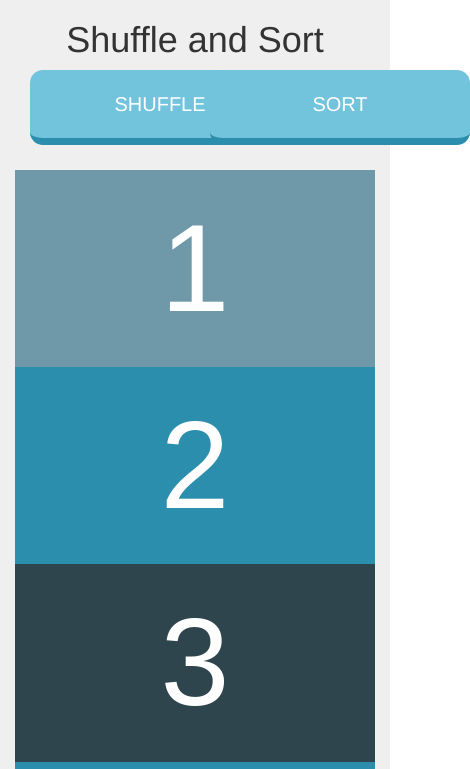
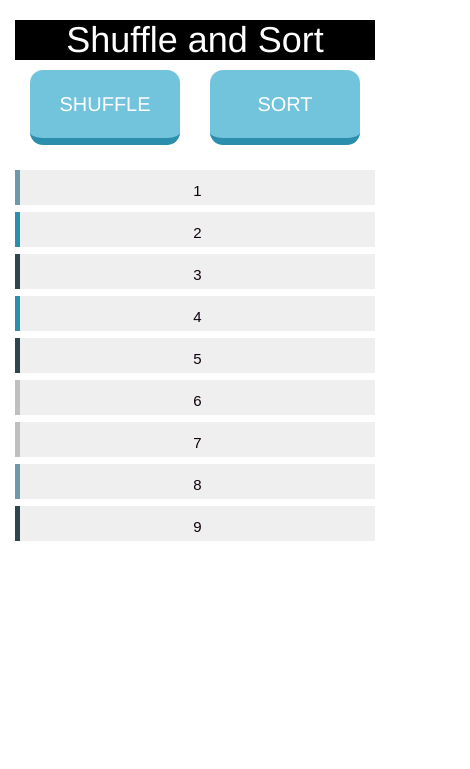
Before and after one commit to manilac/Responsivenumberedsqaures, a plain HTML site: page index.html in a window 390 px wide. Shown: the top 769 px of the page, 470 px wide, since content can reach past the window. Drawn offline with nearby package versions, Linux system fonts and the light colour scheme.

Commit message:
Setting the mobile css.

```diff
--- a/index.html
+++ b/index.html
@@ -10,7 +10,9 @@
 </head>
 <body>
 <div class="container col-md-12">
+    <div class="mobile_head">
     <h1>Shuffle and Sort</h1>
+    </div>
     <div class="col-md-4 col-sm-4 col-md-push-8 col-sm-push-8">
         <div class="row">
             <div class="col-md-12  col-sm-12  col-xs-6">
--- a/shufflesort.js
+++ b/shufflesort.js
@@ -1,11 +1,11 @@
 document.addEventListener('DOMContentLoaded', function () {
-    const arra1 = [{text: 1, class: 'colorGrp1'}, {text: 2, class: 'colorGrp2'}, {
-        text: 3,
-        class: 'colorGrp3'
-    }, {text: 4, class: 'colorGrp2'}, {text: 5, class: 'colorGrp3'}, {text: 6, class: 'colorGrp4'}, {
-        text: 7,
-        class: 'colorGrp4'
-    }, {text: 8, class: 'colorGrp1'}, {text: 9, class: 'colorGrp3'}];
+    const arra1 = [{value: 1, class: 'color1'}, {value: 2, class: 'color2'}, {
+        value: 3,
+        class: 'color3'
+    }, {value: 4, class: 'color2'}, {value: 5, class: 'color3'}, {value: 6, class: 'color4'}, {
+        value: 7,
+        class: 'color4'
+    }, {value: 8, class: 'color1'}, {value: 9, class: 'color3'}];
     render(arra1);
     function render(arra) {
         document.getElementById('container').innerHTML = '';
@@ -15,7 +15,7 @@ document.addEventListener('DOMContentLoaded', function () {
             card.className = "col-md-4 col-sm-4 col-xs-12 square card " + arra1[i].class;
             value.className = "value";
 
-            value.innerHTML = arra1[i].text;
+            value.innerHTML = arra1[i].value;
             card.appendChild(value);
 
             document.getElementById("container").appendChild(card);
@@ -45,7 +45,7 @@ document.addEventListener('DOMContentLoaded', function () {
 
     sort = () => {
         arra1.sort(function (x, y) {
-            return x.text - y.text;
+            return x.value - y.value;
         });
         render(arra1);
     }
--- a/style.css
+++ b/style.css
@@ -24,16 +24,16 @@
     text-align: center;
     font-family: sans-serif;
 }
-.colorGrp1 {
+.color1 {
     background-color: #6F98A8;
 }
-.colorGrp2 {
+.color2 {
     background-color: #2B8EAD;
 }
-.colorGrp3 {
+.color3 {
     background-color: #2F454E;
 }
-.colorGrp4 {
+.color4 {
     background-color: #BFBFBF;
 
 }
@@ -45,3 +45,48 @@
     text-align: center;
     color:black;
 }
+
+@media (max-width:767px)
+{
+    .container
+    {
+        background-color: white;
+    }
+    .container .mobile_head
+    {
+        background-color: #000000;
+        color:#FFFFFF;
+    }
+    #container .card
+    {
+        border-left: 5px solid;
+        background-color: #efefef;
+        height: 35px;
+        margin-bottom: 7px;
+    }
+    .container .btn
+    {
+        min-width: 100%;
+    }
+    #container .card .value
+    {
+        color: #10000f;
+        font-size: 15px;
+    }
+    #container .color1
+    {
+        border-left-color: #6F98A8;
+    }
+    #container .color2
+    {
+        border-left-color: #2B8EAD;
+    }
+    #container .color3
+    {
+        border-left-color: #2F454E;
+    }
+    #container .color4
+    {
+        border-left-color: #BFBFBF;
+    }
+}
```
